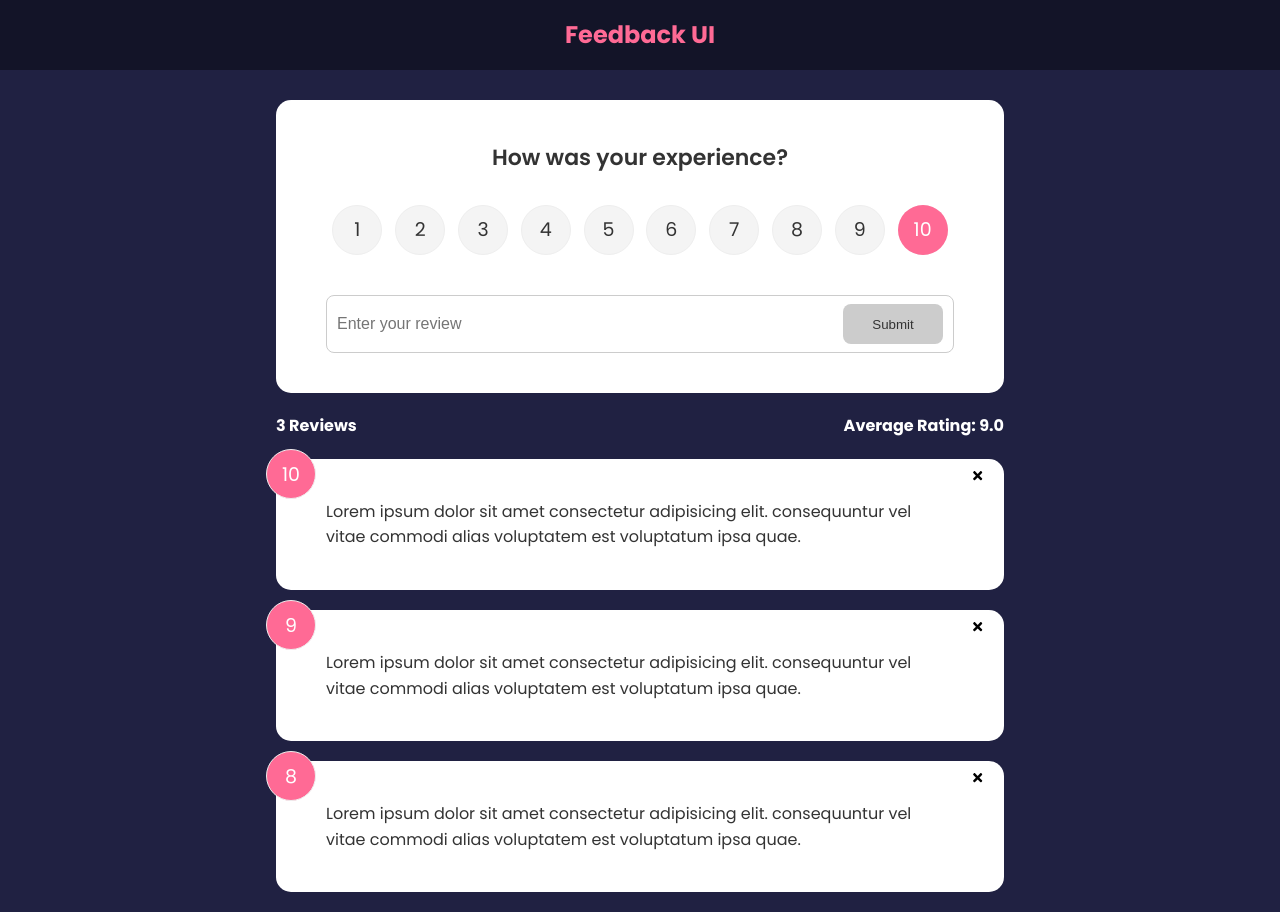
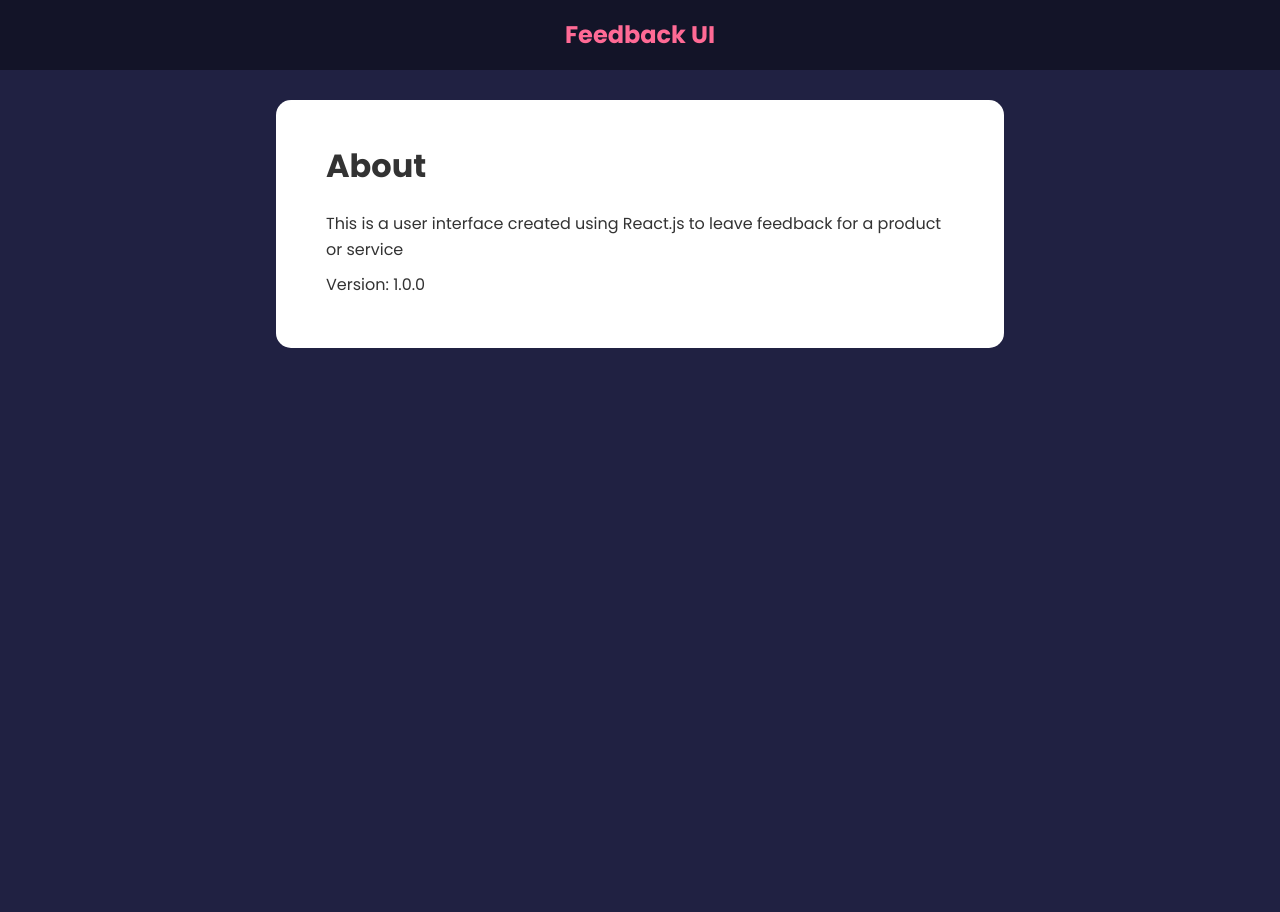
Before and after one commit to xinanrahman/feedbackui-app, a React (Create React App) app: page /about in a window 1280 px wide. After the commit the page ends 800 px from the top, so only its background shows below. Built offline with nearby package versions, Linux system fonts and the light colour scheme.

Commit message:
implemented routes to and from about page, and AboutIcon component

```diff
--- a/src/App.js
+++ b/src/App.js
@@ -1,10 +1,13 @@
 import { v4 as generateId } from "uuid";
+import { BrowserRouter as Router, Route, Routes } from "react-router-dom";
 import Header from "./components/Header";
 import FeedbackData from "./data/FeedbackData";
 import FeedbackList from "./components/FeedbackList";
 import { useState } from "react";
 import FeedbackStats from "./components/FeedbackStats";
 import FeedbackForm from "./components/FeedbackForm";
+import About from "./pages/About";
+import AboutIcon from "./components/Icons/AboutIcon";
 
 function App() {
   const [feedbackData, setFeedbackData] = useState(FeedbackData);
@@ -19,17 +22,30 @@
   };
 
   return (
-    <>
+    <Router>
       <Header text="Feedback UI"></Header>
       <div className="container">
+        <Routes>
+          <Route
+            exact
+            path="/"
+            element={
+              <>
+                {" "}
                 <FeedbackForm handleAdd={addFeedback}></FeedbackForm>
                 <FeedbackStats feedback={feedbackData}></FeedbackStats>
                 <FeedbackList
                   feedback={feedbackData}
                   handleClose={deleteFeedback}
                 ></FeedbackList>
+                <AboutIcon></AboutIcon>
+              </>
+            }
+          ></Route>
+          <Route path="/about" element={<About></About>} />
+        </Routes>
       </div>
-    </>
+    </Router>
   );
 }
 
--- a/src/components/Header.jsx
+++ b/src/components/Header.jsx
@@ -1,4 +1,5 @@
 import PropTypes from "prop-types";
+import { Link } from "react-router-dom";
 
 function Header(props) {
   const headerStyles = {
@@ -9,7 +10,9 @@
   return (
     <header style={headerStyles}>
       <div className="container">
-        <h2>{props.text}</h2>
+        <Link to="/" style={{ textDecoration: "none", color: "#ff6a95" }}>
+          <h2>{props.text}</h2>
+        </Link>
       </div>
     </header>
   );
--- /dev/null
+++ b/src/components/Icons/AboutIcon.jsx
@@ -0,0 +1,15 @@
+import { Link } from "react-router-dom";
+import { FaQuestion } from "react-icons/fa";
+
+function AboutIcon() {
+  return (
+    <div className="about-link">
+      <Link to="/about">
+        {" "}
+        <FaQuestion size={30}></FaQuestion>{" "}
+      </Link>
+    </div>
+  );
+}
+
+export default AboutIcon;
--- /dev/null
+++ b/src/pages/About.jsx
@@ -0,0 +1,19 @@
+import { Link } from "react-router-dom";
+import Card from "../components/shared/Card";
+
+function About(props) {
+  return (
+    <Card>
+      <div className="about">
+        <h1>About</h1>
+        <p>
+          This is a user interface created using React.js to leave feedback for
+          a product or service
+        </p>
+        <p>Version: 1.0.0</p>
+      </div>
+    </Card>
+  );
+}
+
+export default About;
```
Lines whose indentation alone changed are shown as unchanged.
